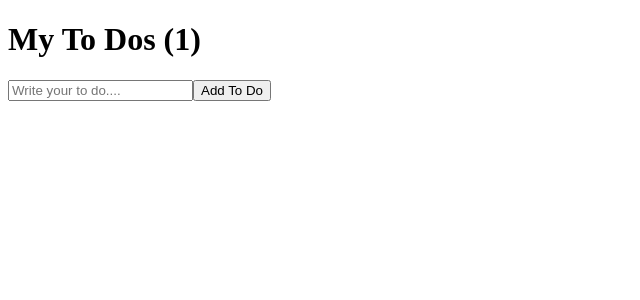
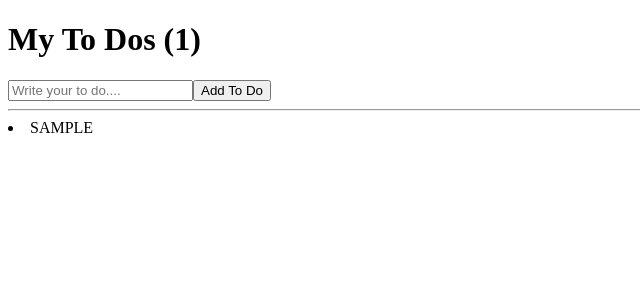
Before and after one commit to GGHDMS/react-for-beginners, a React (Create React App) app: page / in a window 1280 px wide. Both pictures are taken after typing "Sample" into the empty fields and a click on the button "Add To Do". Shown: the top 300 px of the page, without its empty margins (0-640 px from the left). Built offline with nearby package versions, Linux system fonts and the light colour scheme.

Commit message:
To Do List part Two

```diff
--- a/src/App.js
+++ b/src/App.js
@@ -22,6 +22,12 @@ function App() {
                placeholder="Write your to do...." />
         <button>Add To Do</button>
       </form>
+      <hr />
+      {toDos.map((value, index) => (
+        <div key={index}>
+          <li>{value.toUpperCase()}</li>
+        </div>
+      ))}
     </div>
   );
 }
```
